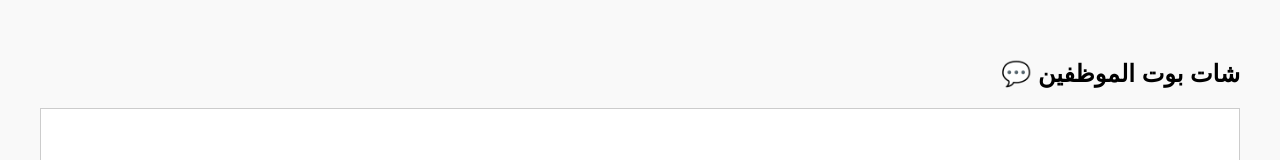
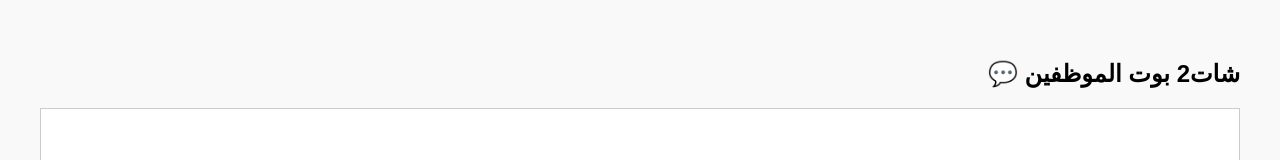
Before and after one commit to tal474/n8n, a plain HTML site: page index.html in a window 1280 px wide. Shown: the top 160 px of the page. Drawn offline with Linux system fonts and the light colour scheme.

Commit message:
Update index.html

```diff
--- a/index.html
+++ b/index.html
@@ -39,7 +39,7 @@
   </style>
 </head>
 <body>
-  <h2>شات بوت الموظفين 💬</h2>
+  <h2>شات2 بوت الموظفين 💬</h2>
   <div id="chat-box"></div>
   <input id="user-input" type="text" placeholder="اكتب سؤالك هنا..." />
   <button onclick="sendMessage()">إرسال</button>
```
